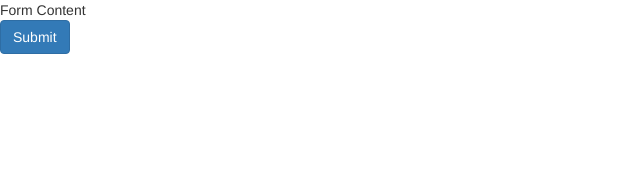
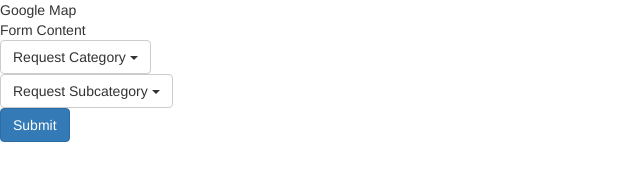
Before and after one commit to C0LETRA1N/HoneywellAtlanta, a plain HTML site: page index.html in a window 1280 px wide. Shown: the whole page, without its empty margins (0-640 px from the left). Drawn offline with nearby package versions, Linux system fonts and the light colour scheme; some packages are replaced by stand-ins of ours.

Commit message:
added html with drop downs

```diff
--- a/index.html
+++ b/index.html
@@ -17,8 +17,36 @@
 </head>
 <body data-ng-app="team6App" data-ng-controller="HomeCtrl">
     <div id="map_canvas" data-tap-disabled="true"></div>
+    <div class="map">
+    Google Map
+  </div>
   <div class="content">
     Form Content
+
+    <!-- Request Category drop down -->
+    <div class="dropdown">
+      <button class="btn btn-default dropdown-toggle" type="button" id="dropdownMenu1" data-toggle="dropdown" aria-haspopup="true"
+        aria-expanded="true">
+    Request Category
+    <span class="caret"></span>
+  </button>
+      <ul class="dropdown-menu" aria-labelledby="dropdownMenu1">
+        <li ng-repeat="categories in z"></li>
+      </ul>
+    </div> <!-- end of Request Category drop down -->
+
+    <!-- Request Subcategory drop down -->
+    <div class="dropdown">
+      <button class="btn btn-default dropdown-toggle" type="button" id="dropdownMenu1" data-toggle="dropdown" aria-haspopup="true"
+        aria-expanded="true">
+    Request Subcategory
+    <span class="caret"></span>
+  </button>
+      <ul class="dropdown-menu" aria-labelledby="dropdownMenu1">
+        <li>List items</li>
+      </ul>
+    </div> <!-- end of Request Subcategory drop down -->
+
   </div>
   <div>
     <button type="button" class="btn btn-primary">Submit</button>
```
Also changed, not shown: 1 other file. Lines whose indentation alone changed are shown as unchanged.
